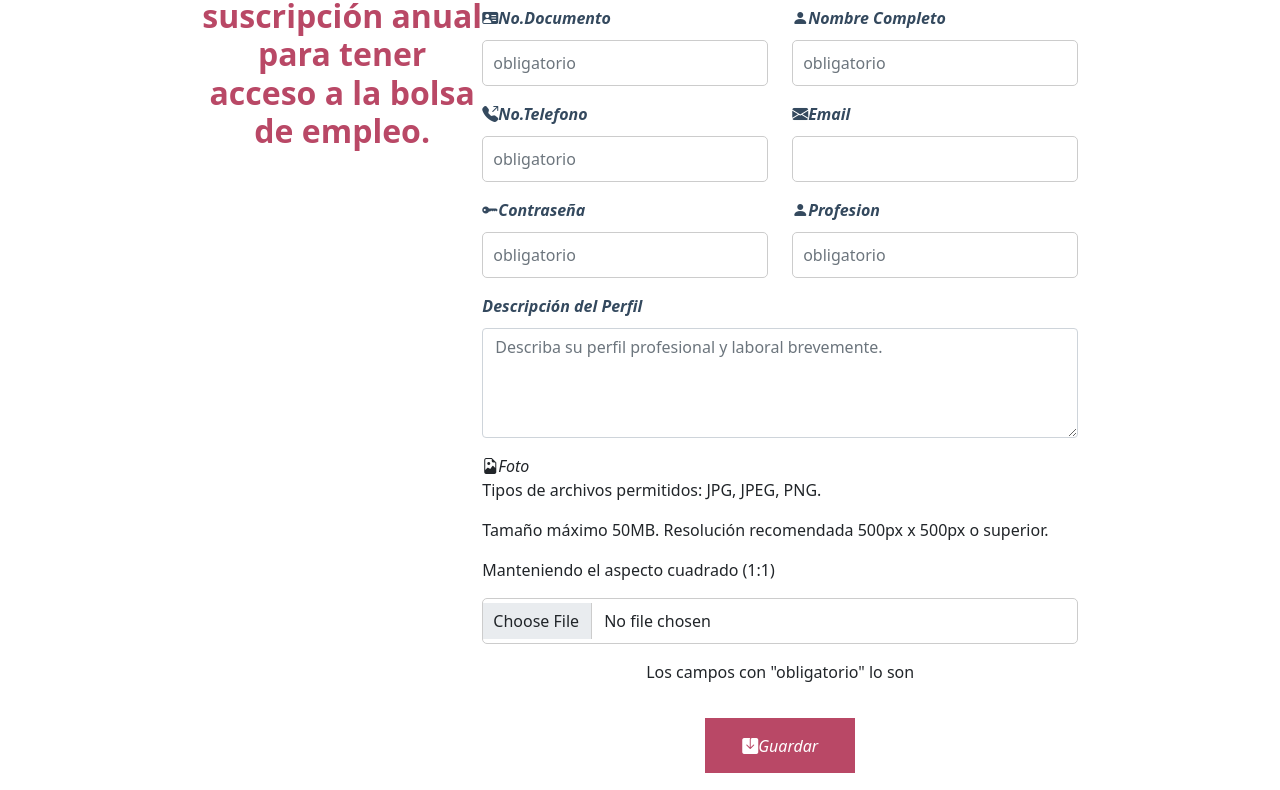
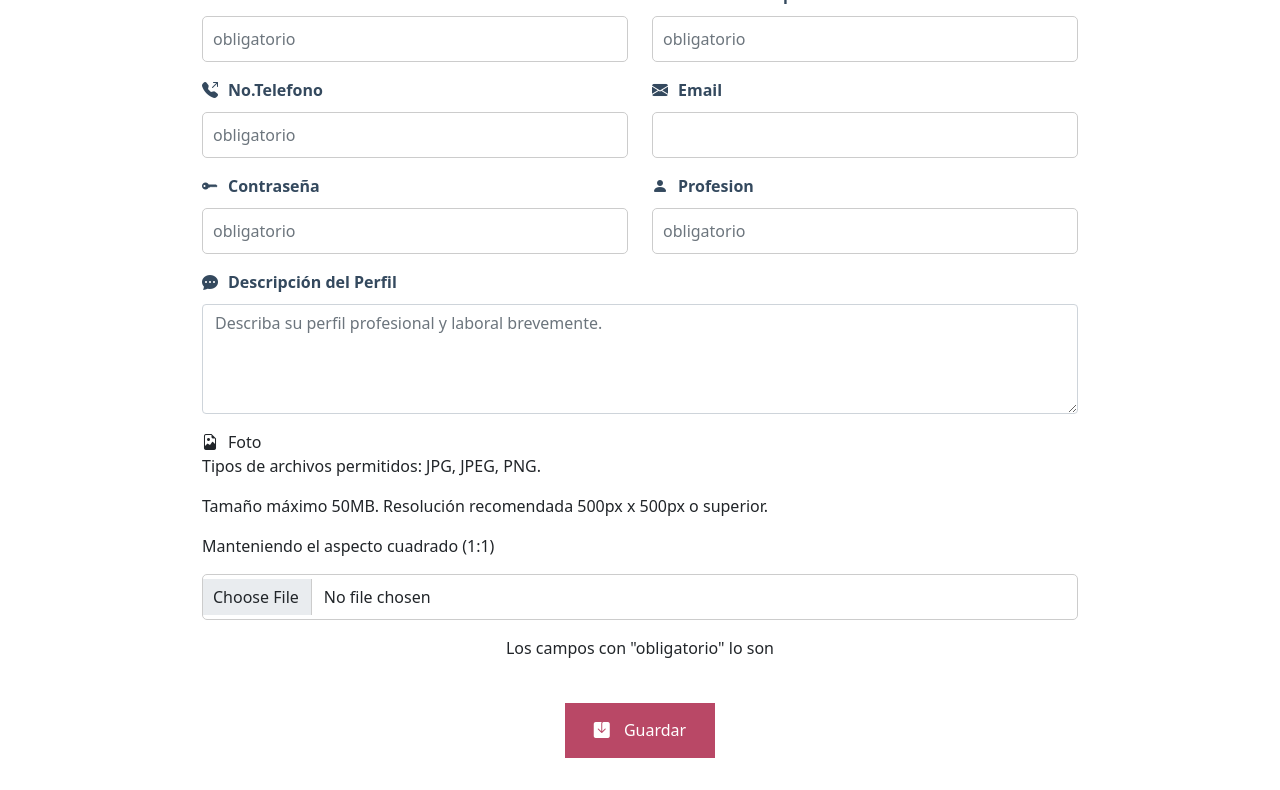
Before and after one commit to JulioCortazar2307/Cortazar-Julio-Recup-Front, a plain HTML site: page sing_up.html in a window 1280 px wide. Shown: the part 186-976 px from the top of the page. Drawn offline with nearby package versions, Linux system fonts and the light colour scheme.

Commit message:
espaciado entre los iconos en el sing-up

```diff
--- a/css/style.css
+++ b/css/style.css
@@ -460,3 +460,18 @@ body {
     max-width: 100%;
     margin-left: 10px;
 }
+
+.bi-person-vcard-fill,
+.bi-person-fill,
+.bi-telephone-outbound-fill,
+.bi-envelope-fill,
+.bi-key-fill,
+.fa-comment-dots,
+.bi-file-earmark-image,
+.bi-chat-dots-fill,
+.bi-save-fill,
+.bi-box2{
+    margin-right: 10px;
+    width: 20px;
+    height: 20px;
+}
--- a/sing_up.html
+++ b/sing_up.html
@@ -18,59 +18,58 @@
             </div>
     </div>
     <div class="contenedor-formulario contenedor-formulario2 container-fluid d-flex">
-        <h2>Registre sus datos y pague la suscripción anual para tener acceso a la bolsa de empleo.</h2>
         <form action="" method="get" class="formulario-login">
             <div class="mb-3 align-items-center justify-content-center text-center d-flex">
-                <i class="bi bi-box2"><h2>Informacion Personal</h2></i>
+                <i class="bi bi-box2"></i><h2>Informacion Personal</h2>
             </div>
             <div class="row">
                 <div class="col-6">
                     <div class="mb-3">
-                        <label for="number" class="form-label"><i class="bi bi-person-vcard-fill">No.Documento</i></label>
+                        <label for="number" class="form-label"><i class="bi bi-person-vcard-fill"></i>No.Documento</label>
                         <input type="number" class="form-control" id="email" name="email" placeholder="obligatorio" required>
                     </div>
                 </div>
                 <div class="col-6">
                     <div class="mb-3">
-                        <label for="name" class="form-label"> <i class="bi bi-person-fill">Nombre Completo</i></label>
+                        <label for="name" class="form-label"> <i class="bi bi-person-fill"></i>Nombre Completo</label>
                         <input type="text" class="form-control" id="name" name="name" placeholder="obligatorio" required>
                     </div>
                 </div>
                 <div class="col-6">
                     <div class="mb-3">
-                        <label for="number" class="form-label"><i class="bi bi-telephone-outbound-fill">No.Telefono</i></label>
+                        <label for="number" class="form-label"><i class="bi bi-telephone-outbound-fill"></i>No.Telefono</label>
                         <input type="number" class="form-control" id="password" name="password" placeholder="obligatorio" required>
                 </div>
                     </div>
                 <div class="col-6">
                     <div class="mb-3 ">
-                        <label for="email" class="form-label"><i class="bi bi-envelope-fill">Email</i></label>
+                        <label for="email" class="form-label"><i class="bi bi-envelope-fill"></i>Email</label>
                         <input type="email" class="form-control" id="email" name="email" required>
                     </div>
                 </div>
                 <div class="col-6">
                     <div class="mb-3 ">
-                        <label for="password" class="form-label"><i class="bi bi-key-fill">Contraseña</i></label>
+                        <label for="password" class="form-label"><i class="bi bi-key-fill"></i>Contraseña</label>
                         <input type="password" class="form-control" id="password" name="password" placeholder="obligatorio" required>
                     </div>
                 </div>
                 <div class="col-6">
                     <div class="mb-3 ">
-                        <label for="password" class="form-label"><i class="bi bi-person-fill">Profesion</i></label>
+                        <label for="password" class="form-label"><i class="bi bi-person-fill"></i>Profesion</label>
                         <input type="text" class="form-control" id="profession" name="profession" placeholder="obligatorio" required>
                     </div>
                 </div>
                 <div class="col-12">
                     <div class="mb-3">
                         <label for="descripcion" class="form-label">
-                        <i class="fas fa-comment-dots">Descripción del Perfil</i>
+                        <i class="bi bi-chat-dots-fill"></i>Descripción del Perfil
                         </label>
                         <textarea class="form-control" id="descripcion" rows="4" placeholder="Describa su perfil profesional y laboral brevemente."></textarea>
                     </div>
                </div>
                <div class="col-12">
                     <div class="mb-3">
-                        <i class="bi bi-file-earmark-image">Foto </i>
+                        <i class="bi bi-file-earmark-image"></i>Foto
                         <p>Tipos de archivos permitidos: JPG, JPEG, PNG.</p>
                         <p>Tamaño máximo 50MB. Resolución recomendada 500px x 500px o superior.</p>
                         <p>Manteniendo el aspecto cuadrado (1:1)</p>
@@ -84,7 +83,7 @@
                 </div>
                 <div class="col-12">
                     <div class="mb-3 align-items-center justify-content-center text-center">
-                        <button type="submit" class="btn btn-primary"><i class="bi bi-save-fill">Guardar</i></button>
+                        <button type="submit" class="btn btn-primary"><i class="bi bi-save-fill"></i> Guardar</button>
                     </div>
                 </div>
             </div>
```
Also changed, not shown: forgotpassword.html (+1 -1 lines).
